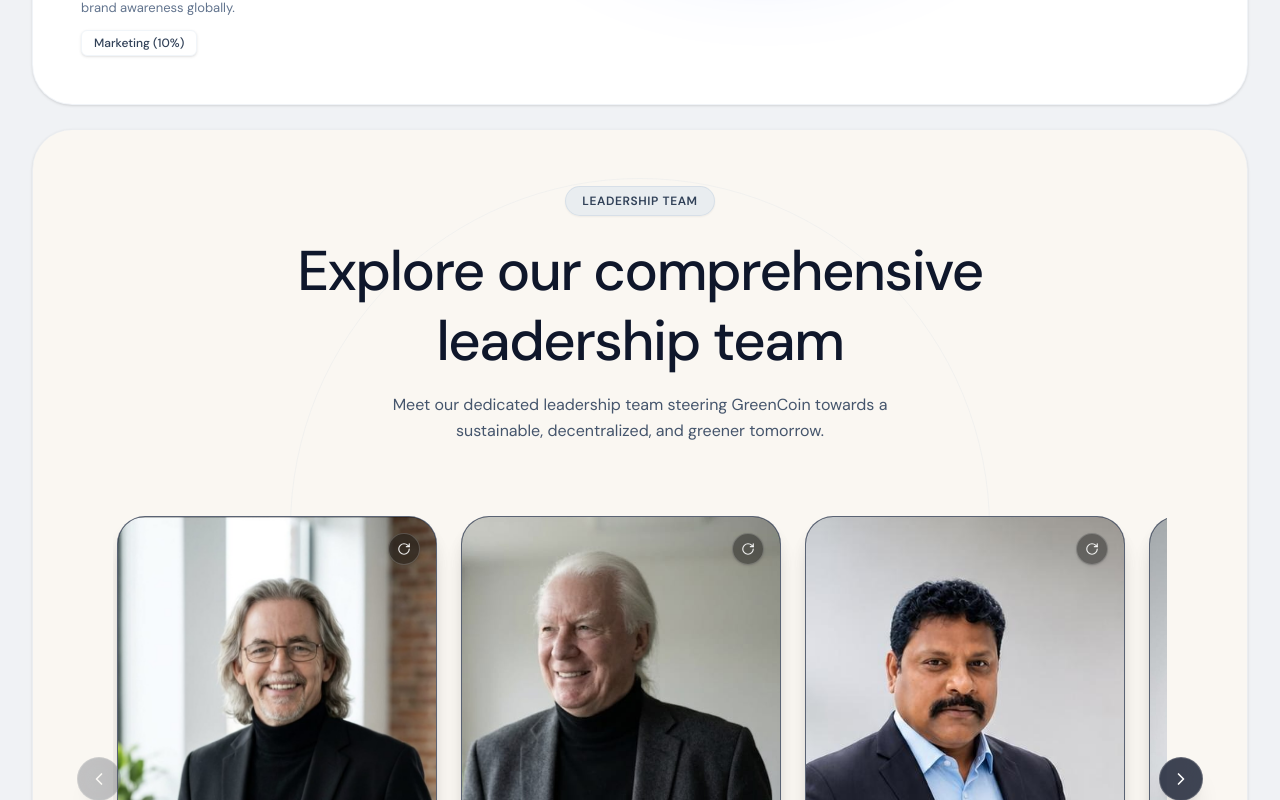
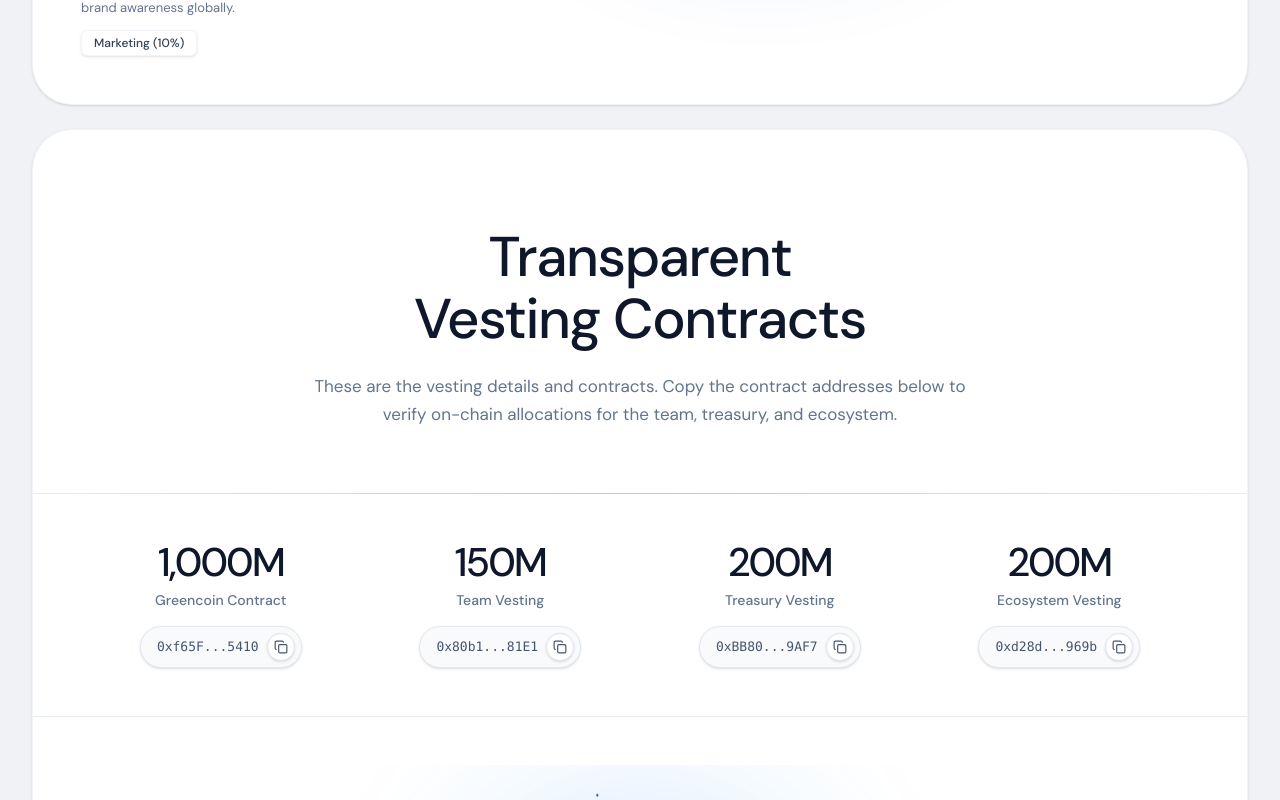
Before and after one commit to Deepakramki/GEC, a React (Vite) app: page / in a window 1280 px wide. Shown: the part 4040-4840 px from the top of the page. Built offline with nearby package versions, Linux system fonts and the light colour scheme.

Commit message:
Remove team section from all devices

```diff
--- a/src/components/HumanitarianSection.tsx
+++ b/src/components/HumanitarianSection.tsx
@@ -3,7 +3,7 @@
 
 export const HumanitarianSection: React.FC = () => {
   return (
-    <section className="w-full max-w-[1400px] mx-auto mt-6 bg-[#0B1021] rounded-[40px] p-6 sm:p-10 lg:p-12 shadow-sm overflow-hidden">
+    <section id="about" className="w-full max-w-[1400px] mx-auto mt-6 bg-[#0B1021] rounded-[40px] p-6 sm:p-10 lg:p-12 shadow-sm overflow-hidden">
       <div className="hum-header flex flex-col items-center mb-16 text-center">
         <span className="bg-white/5 text-slate-300 px-5 py-2 rounded-full text-[13px] font-medium mb-8 border border-white/10">
           Humanitarian Impact
--- a/src/pages/HomePage.tsx
+++ b/src/pages/HomePage.tsx
@@ -10,7 +10,6 @@
 import { StagesOfWork } from '../components/StagesOfWork';
 import { HumanitarianSection } from '../components/HumanitarianSection';
 import { AllocationSection } from '../components/AllocationSection';
-import { TeamSection } from '../components/TeamSection';
 import { VestingSection } from '../components/VestingSection';
 import { FooterSection } from '../components/FooterSection';
 import { FAQSection } from '../components/FAQSection';
@@ -81,9 +80,6 @@
       {/* Allocation Section */}
       <ScrollReveal><AllocationSection /></ScrollReveal>
 
-      {/* Team Section */}
-      <ScrollReveal><TeamSection /></ScrollReveal>
-
       {/* Vesting Section */}
       <ScrollReveal><VestingSection /></ScrollReveal>
 
```
